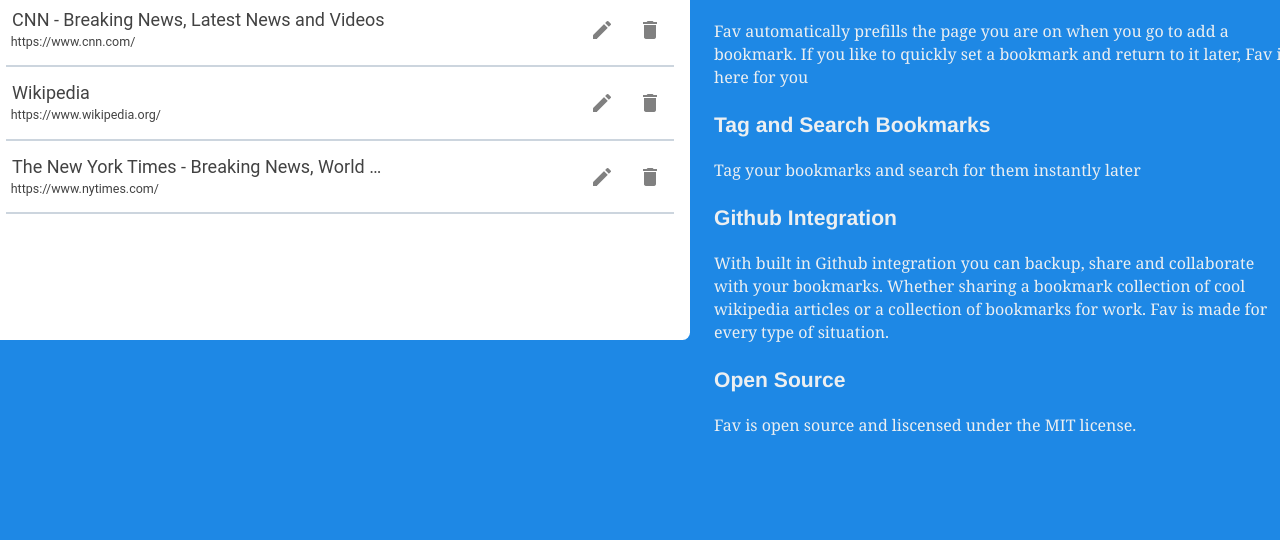
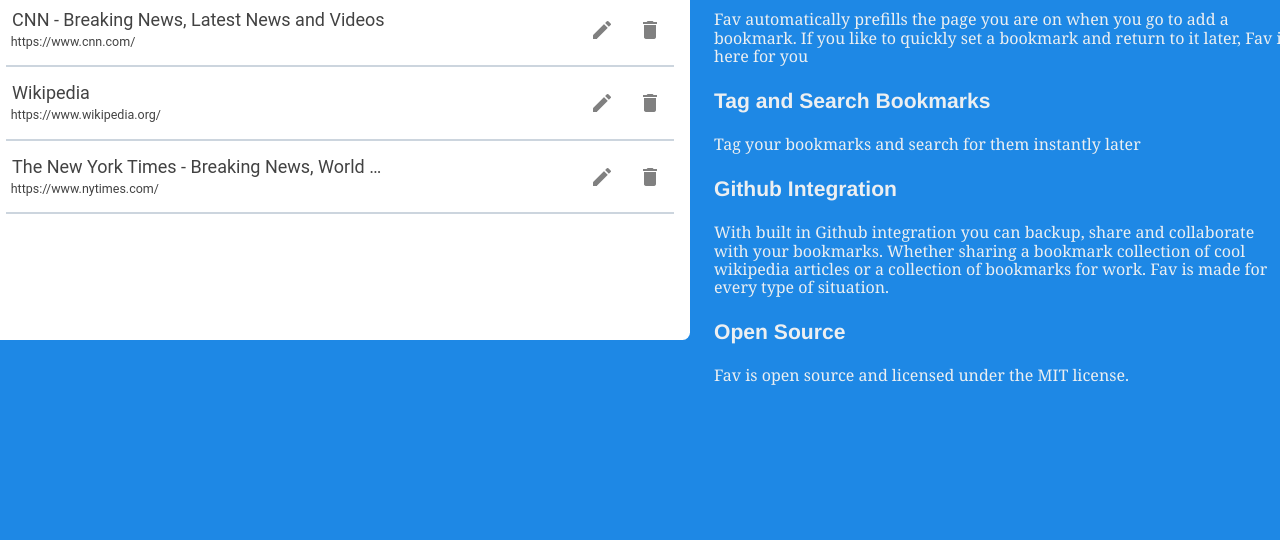
Before and after one commit to fav-sh/website, a Gatsby site: page / in a window 1280 px wide. Shown: the part 260-800 px from the top of the page. Built offline with nearby package versions, Linux system fonts and the light colour scheme; Gatsby itself is replaced by a stand-in of ours.

Commit message:
Refactor code

```diff
--- /dev/null
+++ b/src/components/Containers.js
@@ -0,0 +1,23 @@
+import styled from 'styled-components'
+
+export const Container = styled.div`
+  margin-top: 100px;
+  display: flex;
+  flex-direction: row;
+  @media (max-width: 1100px) {
+    flex-direction: column;
+  }
+`
+
+export const OuterContainer = styled.div`
+  width: 100%;
+  display: flex;
+  justify-content: center;
+`
+
+export const HeaderContainer = styled.div`
+  display: flex;
+  @media (max-width: 1100px) {
+    margin-top: 1em;
+  }
+`
--- /dev/null
+++ b/src/components/Image.js
@@ -0,0 +1,15 @@
+import Image from 'gatsby-image'
+import styled from 'styled-components'
+
+export const ImageWithBorder = styled(Image)`
+  border-radius: 7.5px;
+  width: 700px;
+  @media (max-width: 700px) {
+    width: 90%;
+  }
+`
+
+export const HeaderImage = styled(Image)`
+  height: 64px;
+  width: 64px;
+`
--- /dev/null
+++ b/src/components/Layout.js
@@ -0,0 +1,10 @@
+import React from 'react'
+import 'normalize.css'
+import GlobalStyles from '../globalStyles'
+
+export default ({ children }) => (
+  <React.Fragment>
+    <GlobalStyles />
+    {children}
+  </React.Fragment>
+)
--- /dev/null
+++ b/src/globalStyles.js
@@ -0,0 +1,10 @@
+import { createGlobalStyle } from 'styled-components'
+
+export default createGlobalStyle`
+  html, body {
+    background-color: #1E88E5;
+  }
+  h1,h2,h3,h4,h5,h6,a,p {
+    color: #ECEFF1
+  }
+`
--- a/src/pages/index.js
+++ b/src/pages/index.js
@@ -1,15 +1,20 @@
 import React from 'react'
-import Image from 'gatsby-image'
-import styled, { createGlobalStyle } from 'styled-components'
+import styled from 'styled-components'
 import { useScreenshot } from '../hooks/useScreenshot'
 import { useLogo } from '../hooks/useLogo'
+import { ImageWithBorder, HeaderImage } from '../components/Image'
+import {
+  Container,
+  OuterContainer,
+  HeaderContainer,
+} from '../components/Containers'
+import Layout from '../components/Layout'
 
 export default () => {
   const screenshot = useScreenshot()
   const logo = useLogo()
   return (
-    <>
-      <GlobalStyle />
+    <Layout>
       <OuterContainer>
         <Container>
           <div>
@@ -40,36 +45,13 @@
               for work. Fav is made for every type of situation.
             </p>
             <h3>Open Source</h3>
-            <p>Fav is open source and liscensed under the MIT license.</p>
+            <p>Fav is open source and licensed under the MIT license.</p>
           </Right>
         </Container>
       </OuterContainer>
-    </>
+    </Layout>
   )
 }
-
-const ImageWithBorder = styled(Image)`
-  border-radius: 7.5px;
-  width: 700px;
-  @media (max-width: 700px) {
-    width: 90%;
-  }
-`
-
-const Container = styled.div`
-  margin-top: 100px;
-  display: flex;
-  flex-direction: row;
-  @media (max-width: 1100px) {
-    flex-direction: column;
-  }
-`
-
-const OuterContainer = styled.div`
-  width: 100%;
-  display: flex;
-  justify-content: center;
-`
 
 const Right = styled.div`
   flex-grow: 1;
@@ -84,23 +66,3 @@
     width: 90%;
   }
 `
-
-const HeaderContainer = styled.div`
-  display: flex;
-  @media (max-width: 1100px) {
-    margin-top: 1em;
-  }
-`
-const HeaderImage = styled(Image)`
-  height: 64px;
-  width: 64px;
-`
-
-const GlobalStyle = createGlobalStyle`
-  html, body {
-    background-color: #1E88E5;
-  }
-  h1,h2,h3,h4,h5,h6,a,p {
-    color: #ECEFF1
-  }
-`
```
